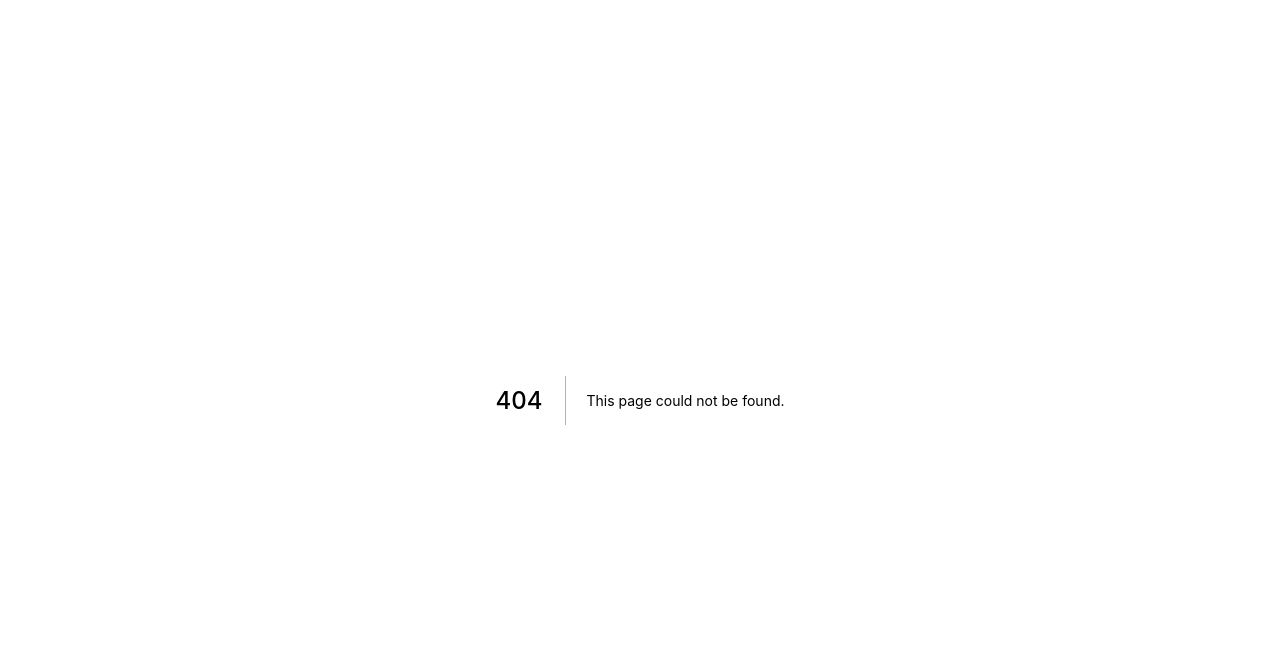
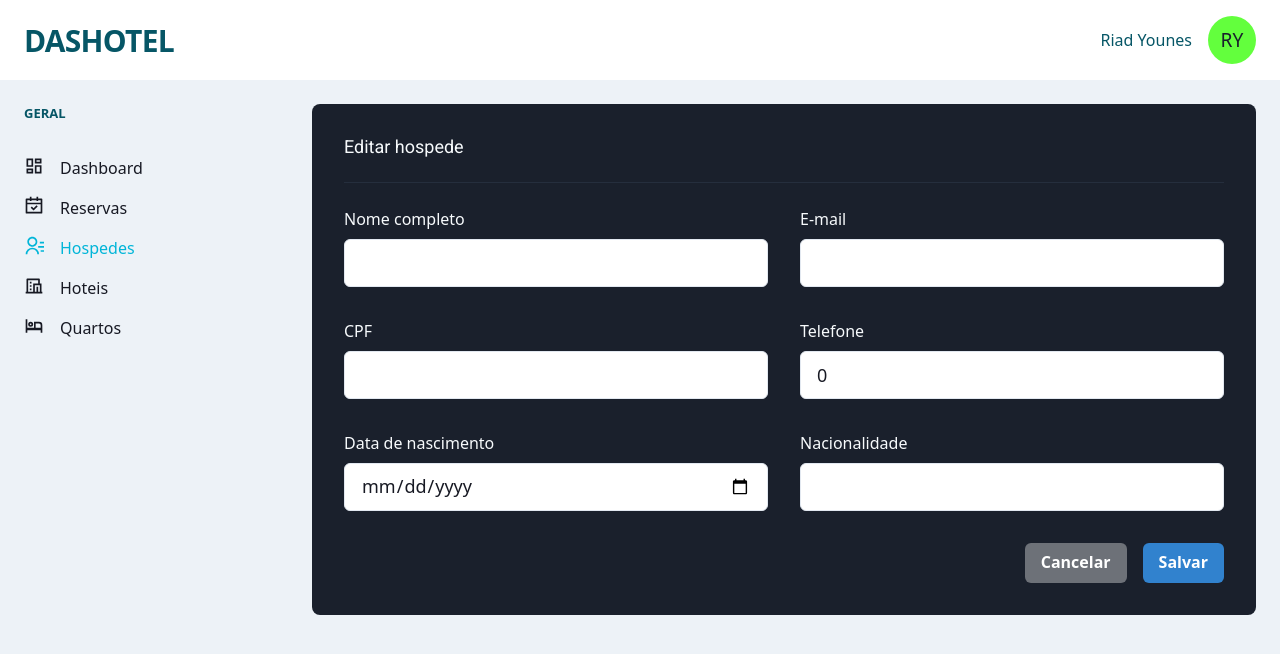
Before and after one commit to riadyounes/hotel-frontEnd, a Next.js app: page /hospedes/edit in a window 1280 px wide. Before the commit this address had no page. Shown: the top 654 px of the page. Built offline with nearby package versions, Linux system fonts and the light colour scheme.

Commit message:
criaçao da pagina de ediçao dos cruds (#3)

```diff
--- /dev/null
+++ b/src/pages/hospedes/edit.tsx
@@ -0,0 +1,153 @@
+import {
+    Box,
+    Button,
+    Divider,
+    Flex,
+    Heading,
+    HStack,
+    SimpleGrid,
+    VStack,
+  } from "@chakra-ui/react";
+  import { useForm } from "react-hook-form";
+  import * as yup from "yup";
+  import { yupResolver } from "@hookform/resolvers/yup";
+  import Link from "next/link";
+  import { Input } from "../../components/Form/Input";
+  import { Header } from "../../components/Header";
+  import { SideBar } from "../../components/SideBar";
+  import { useState } from "react";
+  import { useCallback } from "react";
+  import { api } from "../../services/api";
+
+  const CreateUserFormSchema = yup.object().shape({
+    nome: yup.string().required("Nome obrigatório"),
+    email: yup
+      .string()
+      .required("E-mail obrigatório")
+      .email("Digite um e-mail válido"),
+    cpf: yup.string().required("CPF obrigatório"),
+    nacionalidade: yup.string().required("Nacionalidade obrigatório"),
+    telefone: yup.number().required("Telefone obrigatório"),
+  });
+
+  export default function CreateHospede() {
+    const [nome, setName] = useState("");
+    const [email, setEmail] = useState("");
+    const [cpf, setCpf] = useState("");
+    const [telefone, setTelefone] = useState(0);
+    const [data_nascimento, setDataNascimento] = useState("");
+    const [nacionalidade, setNacionalidade] = useState("");
+
+    const { register, handleSubmit, formState } = useForm({
+      resolver: yupResolver(CreateUserFormSchema),
+    });
+
+    const { errors } = formState;
+
+    // const createHospede = useCallback(async (data) => {
+    //   try {
+    //     await api.put("hospedes", data);
+    //   } catch (error) {
+    //     console.log(error.error);
+    //   }
+    // }, []);
+
+    return (
+      <Box>
+        <Header />
+        <Flex w="100%" my="6" mx="auto" maxWidth={1480} px="6">
+          <SideBar />
+          <Box
+            as="form"
+            flex="1"
+            borderRadius={8}
+            bg="gray.800"
+            p="8"
+
+          >
+            <Heading fontSize="lg" fontWeight="normal">
+              Editar hospede
+            </Heading>
+            <Divider my="6" borderColor="gray.700" />
+
+              <VStack spacing="8">
+                <SimpleGrid minChildWidth="240px" spacing="8" width="100%">
+                  <Input
+                    name="nome"
+                    label="Nome completo"
+                    error={errors.nome}
+                    {...register("nome")}
+                    value={nome}
+                    onChange={(event) => setName(event.target.value)}
+                  />
+                  <Input
+                    name="email"
+                    type="email"
+                    label="E-mail"
+                    error={errors.email}
+                    {...register("email")}
+                    value={email}
+                    onChange={(event) => setEmail(event.target.value)}
+                  />
+                </SimpleGrid>
+                <SimpleGrid minChildWidth="240px" spacing="8" width="100%">
+                  <Input
+                    name="cpf"
+                    label="CPF"
+                    error={errors.cpf}
+                    {...register("cpf")}
+                    value={cpf}
+                    onChange={(event) => setCpf(event.target.value)}
+                  />
+                  <Input
+                    name="telefone"
+                    type="number"
+                    label="Telefone"
+                    error={errors.telefone}
+                    {...register("telefone")}
+                    value={telefone}
+                    onChange={(event) => setTelefone(Number(event.target.value))}
+                  />
+                </SimpleGrid>
+                <SimpleGrid minChildWidth="240px" spacing="8" width="100%">
+                  <Input
+                    name="data_nascimento"
+                    type="date"
+                    label="Data de nascimento"
+                    error={errors.data_nascimento}
+                    {...register("data_nascimento")}
+                    value={data_nascimento}
+                    onChange={(event) => setDataNascimento(event.target.value)}
+                  />
+                  <Input
+                    name="nacionalidade"
+                    label="Nacionalidade"
+                    error={errors.nacionalidade}
+                    {...register("nacionalidade")}
+                    value={nacionalidade}
+                    onChange={(event) => setNacionalidade(event.target.value)}
+                  />
+                </SimpleGrid>
+              </VStack>
+              <Flex mt="8" justify="flex-end">
+                <HStack spacing="4">
+                  <Link href="/hospedes">
+                    <Button as="a" colorScheme="whiteAlpha">
+                      Cancelar
+                    </Button>
+                  </Link>
+                  <Button
+                    type="submit"
+                    colorScheme="blue"
+                    isLoading={formState.isSubmitting}
+                  >
+                    Salvar
+                  </Button>
+                </HStack>
+              </Flex>
+
+          </Box>
+        </Flex>
+      </Box>
+    );
+  }
--- a/src/pages/hoteis/create.tsx
+++ b/src/pages/hoteis/create.tsx
@@ -77,7 +77,7 @@ export default function CreateHotel() {
           </VStack>
           <Flex mt="8" justify="flex-end">
             <HStack spacing="4">
-              <Link href="/hospedes">
+              <Link href="/hoteis">
                 <Button as="a" colorScheme="whiteAlpha">
                   Cancelar
                 </Button>
```
Also changed, not shown: src/pages/hospedes/create.tsx (+3 -10 lines), src/pages/hospedes/index.tsx (+11 -7 lines), src/pages/hoteis/edit.tsx (added, +93 -0 lines), src/pages/hoteis/index.tsx (+3 -6 lines).
